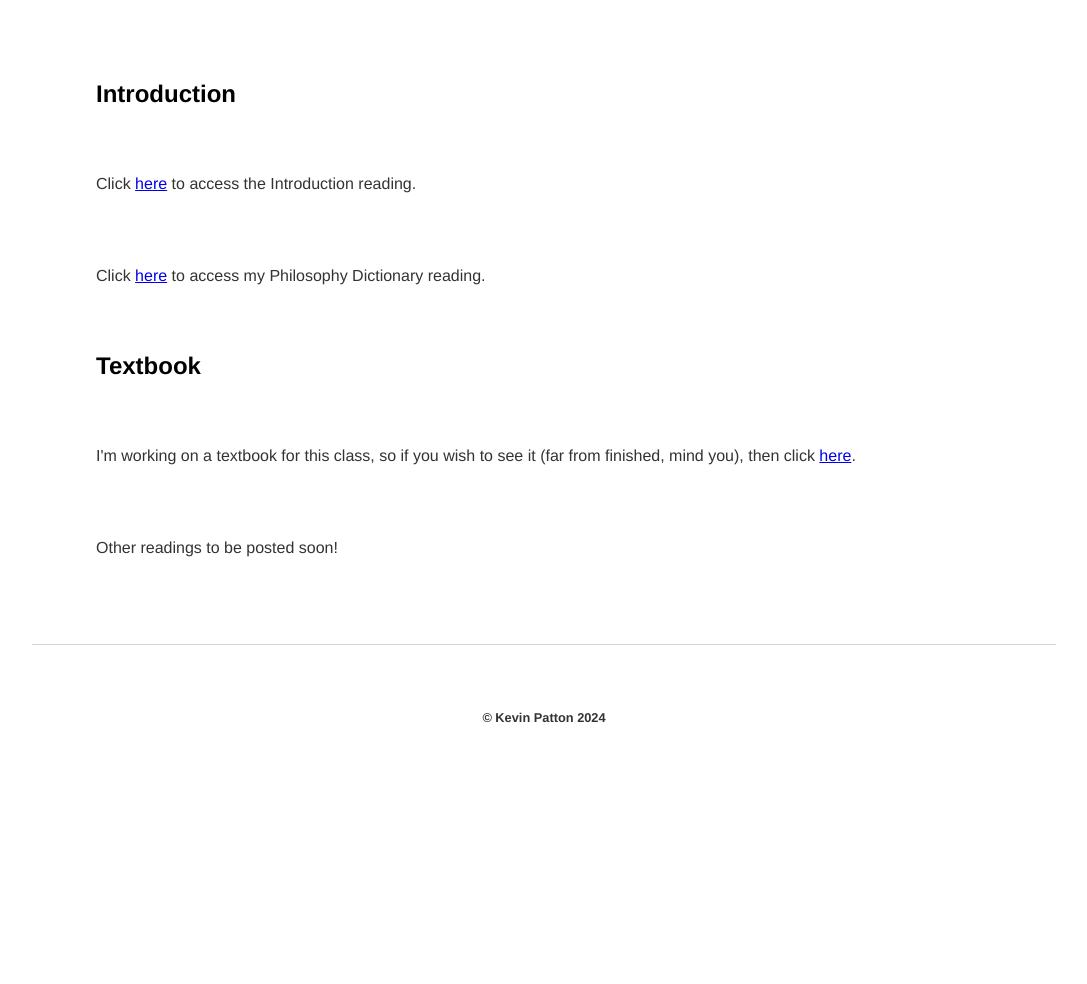
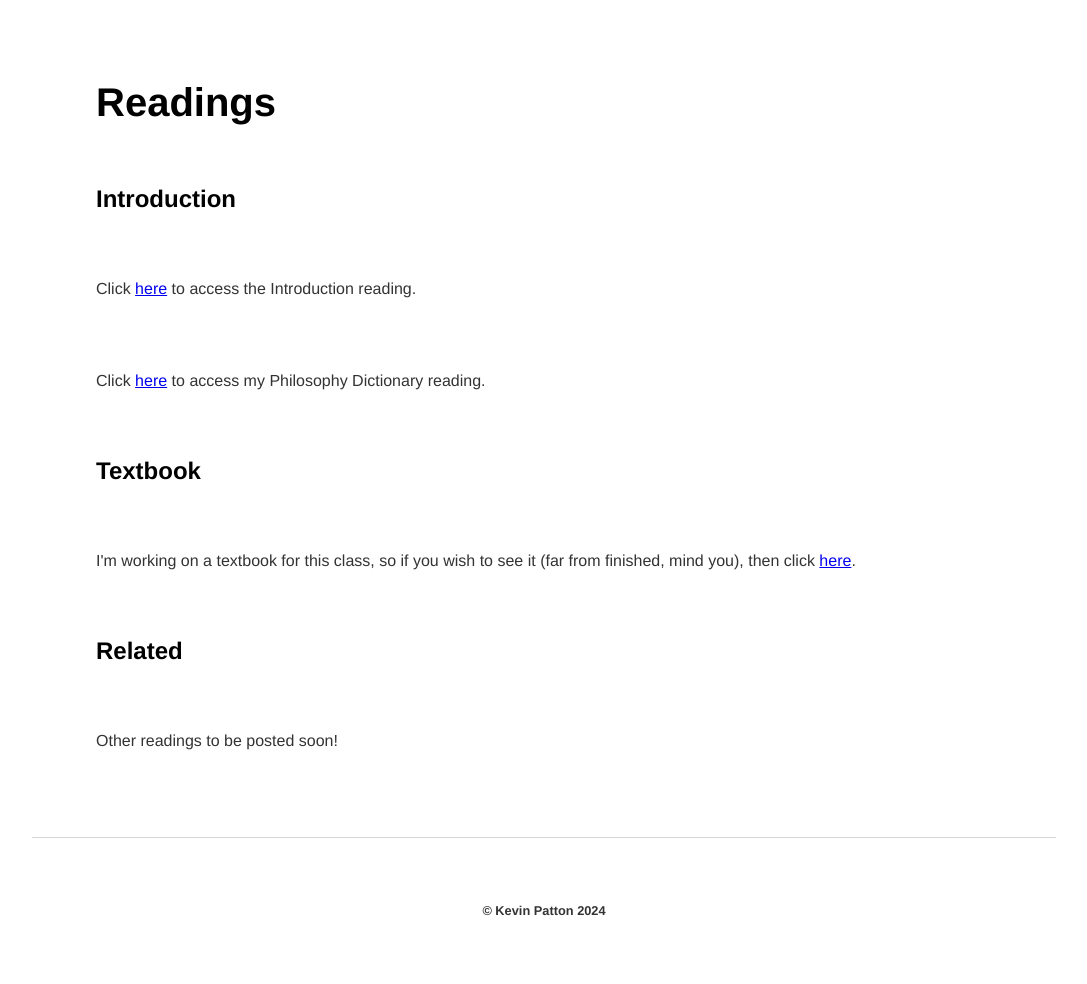
Before and after one commit to kevinjpatton/kevinjpatton.github.io, a Jekyll site: the page built from teaching/phil_2030/readings/index.html, in a window 1280 px wide. Shown: the part 348-1332 px from the top of the page, without its empty margins (96-1183 px from the left). Built offline with Jekyll 4.4.1, drawn with Linux system fonts in a browser that asks for light colours; Markdown is read by kramdown in place of the engine named in the settings; before the commit the page ends 1139 px from its top, so only the background shows below that.

Commit message:
Update index.html

```diff
--- a/teaching/phil_2030/readings/index.html
+++ b/teaching/phil_2030/readings/index.html
@@ -2,9 +2,11 @@
 layout: 2030
 title: PHIL2030 - Readings
 ---
+<h1>Readings</h1>
 <h2>Introduction</h2>
 <p>Click <a href="/banda/Draft - How to Philosophize.pdf" target="_blank">here</a> to access the Introduction reading.</p>
 <p>Click <a href="/banda/Draft - Philosophabet.pdf" target="_blank">here</a> to access my Philosophy Dictionary reading.</p>
 <h2>Textbook</h2>
 <p>I'm working on a textbook for this class, so if you wish to see it (far from finished, mind you), then click <a href="/teaching/phil_2030/readings/Draft - 2030 Textbook.pdf" target="_blank">here</a>.</p>
+<h2>Related</h2>
 <p>Other readings to be posted soon!</p>
```
